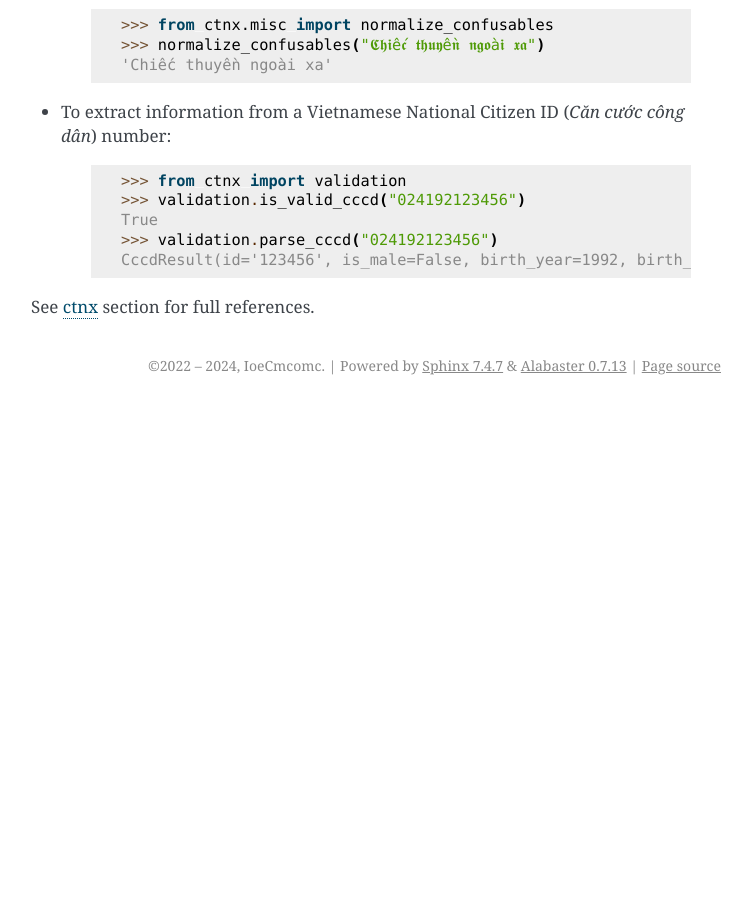
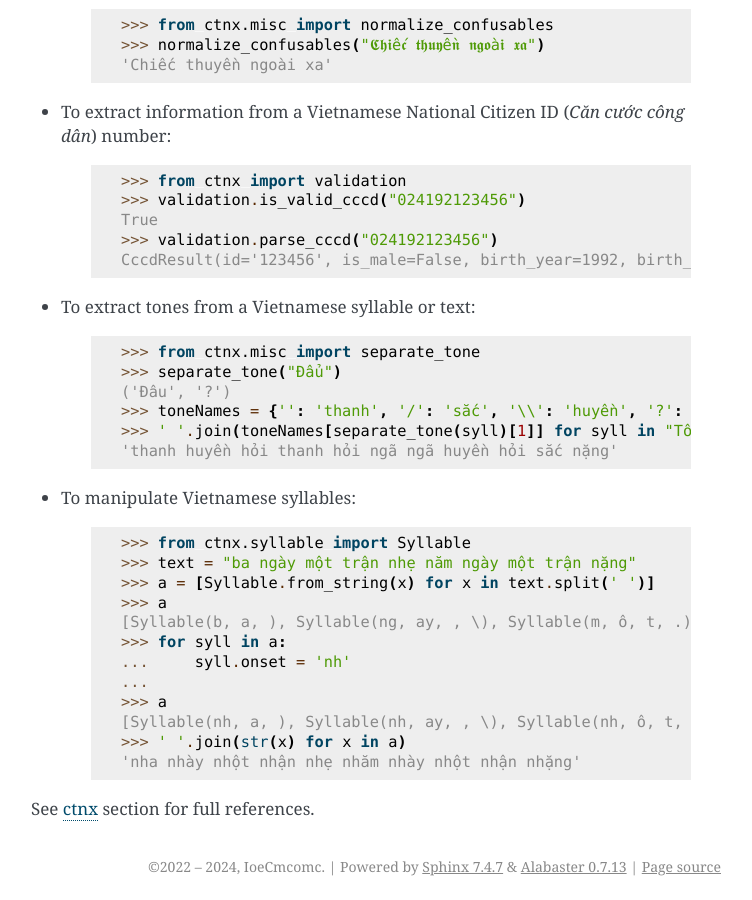
Before and after one commit to IoeCmcomc/chiecthuyenngoaixa, a Sphinx documentation site: the page built from docs/source/usage.rst, in a window 1280 px wide and 900 px high, scrolled down 1072 px. Shown: the whole window, without its empty margins (389-1141 px from the left). Built offline with Sphinx 7.4.7, drawn with Linux system fonts in a browser that asks for light colours; before the commit the page ends 1477 px from its top, so only the background shows below that.

Commit message:
doc: add more examples

```diff
--- a/docs/source/usage.rst
+++ b/docs/source/usage.rst
@@ -76,4 +76,34 @@ Other functions and classes are put into separate sub-modules. For example:
         >>> validation.parse_cccd("024192123456")
         CccdResult(id='123456', is_male=False, birth_year=1992, birth_country='vn', birth_province='Bắc Giang')
 
+* To extract tones from a Vietnamese syllable or text:
+
+    .. doctest::
+        :pyversion: >= 3.8
+
+        >>> from ctnx.misc import separate_tone
+        >>> separate_tone("Đẩu")
+        ('Đâu', '?')
+        >>> toneNames = {'': 'thanh', '/': 'sắc', '\\': 'huyền', '?': 'hỏi', '~': 'ngã', '.': 'nặng'}
+        >>> ' '.join(toneNames[separate_tone(syll)[1]] for syll in "Tôi thầm cảm ơn Đẩu đã giữ mình ở nán lại".split(' '))
+        'thanh huyền hỏi thanh hỏi ngã ngã huyền hỏi sắc nặng'
+
+* To manipulate Vietnamese syllables:
+
+    .. doctest::
+        :pyversion: >= 3.8
+
+        >>> from ctnx.syllable import Syllable
+        >>> text = "ba ngày một trận nhẹ năm ngày một trận nặng"
+        >>> a = [Syllable.from_string(x) for x in text.split(' ')]
+        >>> a
+        [Syllable(b, a, ), Syllable(ng, ay, , \), Syllable(m, ô, t, .), Syllable(tr, â, n, .), Syllable(nh, e, , .), Syllable(n, ă, m), Syllable(ng, ay, , \), Syllable(m, ô, t, .), Syllable(tr, â, n, .), Syllable(n, ă, ng, .)]
+        >>> for syll in a:
+        ...     syll.onset = 'nh'
+        ...
+        >>> a
+        [Syllable(nh, a, ), Syllable(nh, ay, , \), Syllable(nh, ô, t, .), Syllable(nh, â, n, .), Syllable(nh, e, , .), Syllable(nh, ă, m), Syllable(nh, ay, , \), Syllable(nh, ô, t, .), Syllable(nh, â, n, .), Syllable(nh, ă, ng, .)]
+        >>> ' '.join(str(x) for x in a)
+        'nha nhày nhột nhận nhẹ nhăm nhày nhột nhận nhặng'
+
 See :doc:`generated/api` section for full references.
```
Also changed, not shown: README-vi.md (+28 -0 lines), README.md (+28 -0 lines), 1 other file.
